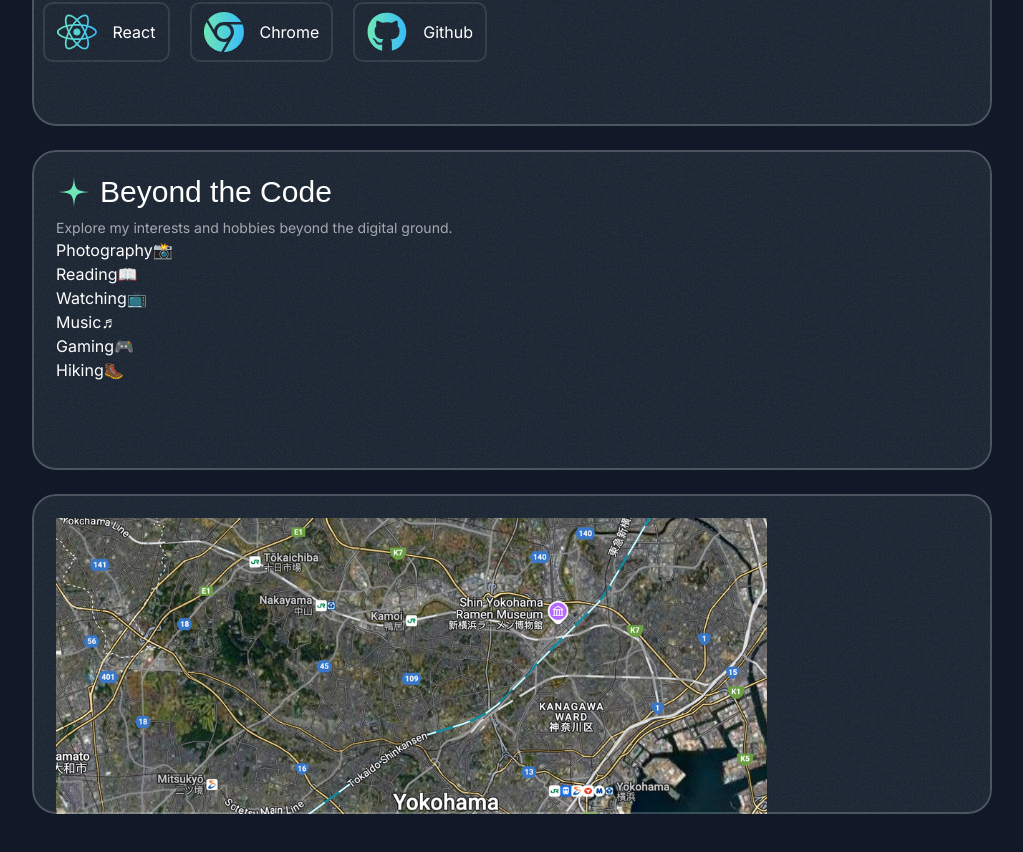
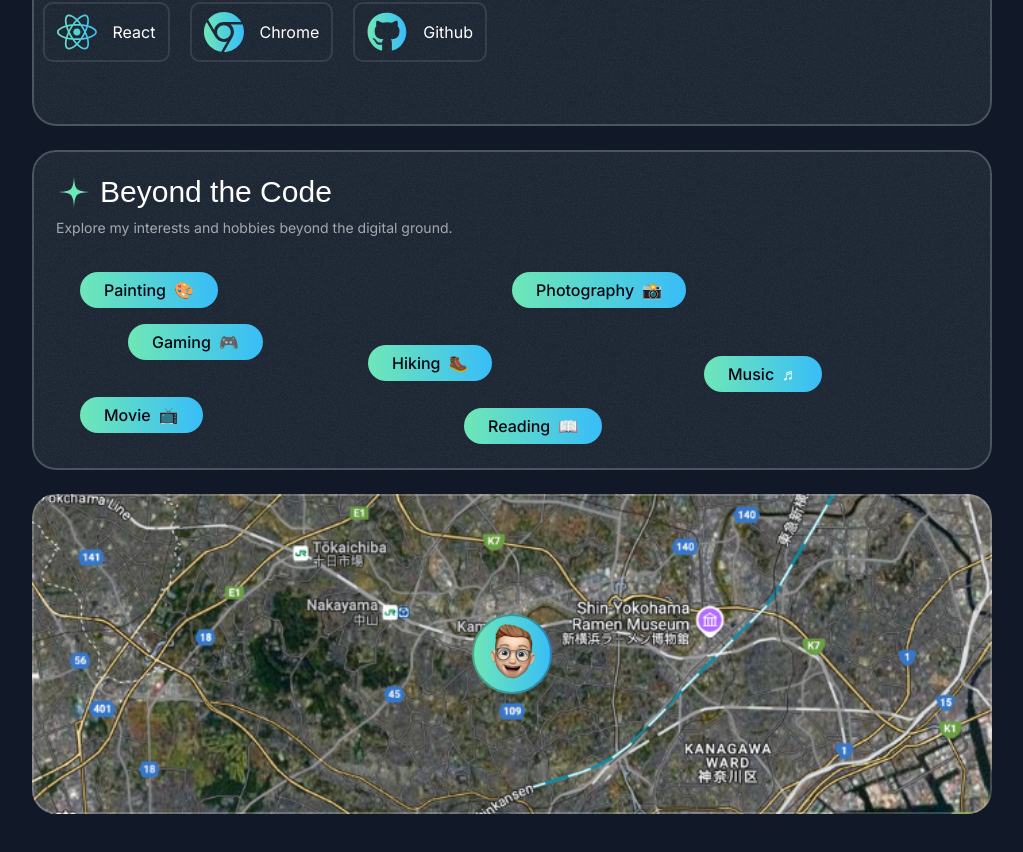
Before and after one commit to CoderMahabub/my-portfolio, a Next.js app: page / in a window 1280 px wide. Shown: the part 4582-5434 px from the top of the page, without its empty margins (128-1151 px from the left). Built offline with nearby package versions, Linux system fonts and the light colour scheme; a web font is replaced by a local one.

Commit message:
Hobbies Section

```diff
--- a/src/sections/About.tsx
+++ b/src/sections/About.tsx
@@ -42,28 +42,47 @@ const toolBoxItems = [
 
 const hobbies = [
   {
+    title: "Painting",
+    emoji: "🎨",
+    left: "5%",
+    top: "5%",
+  },
+  {
     title: "Photography",
     emoji: "📸",
+    left: "50%",
+    top: "5%",
+  },
+  {
+    title: "Hiking",
+    emoji: "🥾",
+    left: "35%",
+    top: "40%",
+  },
+  {
+    title: "Gaming",
+    emoji: "🎮",
+    left: "10%",
+    top: "30%",
+  },
+
+  {
+    title: "Music",
+    emoji: "♬",
+    left: "70%",
+    top: "45%",
+  },
+  {
+    title: "Movie",
+    emoji: "📺",
+    left: "5%",
+    top: "65%",
   },
   {
     title: "Reading",
     emoji: "📖",
-  },
-  {
-    title: "Watching",
-    emoji: "📺",
-  },
-  {
-    title: "Music",
-    emoji: "♬",
-  },
-  {
-    title: "Gaming",
-    emoji: "🎮",
-  },
-  {
-    title: "Hiking",
-    emoji: "🥾",
+    left: "45%",
+    top: "70%",
   },
 ];
 
@@ -101,23 +120,39 @@ export const AboutSection = () => {
               itemWrapperClassName="-translate-x-1/2"
             />
           </Card>
-          <Card className="h-[320px]">
+          <Card className="h-[320px] p-0 flex flex-col">
             <CardHeader
               title="Beyond the Code"
               description="Explore my interests and hobbies beyond the digital ground."
+              className="px-6 py-6"
             />
-            <div>
+            <div className="relative flex-1">
               {hobbies.map((hobby) => (
-                <div key={hobby.title}>
-                  <span>{hobby.title}</span>
+                <div
+                  key={hobby.title}
+                  className="inline-flex items-center gap-2 px-6 bg-gradient-to-r from-emerald-300 to-sky-400 rounded-full py-1.5 absolute"
+                  style={{
+                    left: hobby.left,
+                    top: hobby.top,
+                  }}
+                >
+                  <span className="font-medium text-gray-950">
+                    {hobby.title}
+                  </span>
                   <span>{hobby.emoji}</span>
                 </div>
               ))}
             </div>
           </Card>
-          <Card className="h-[320px]">
-            <Image src={mapImage} alt="map" />
-            <Image src={smileMemoji} alt="smile emoji" />
+          <Card className="h-[320px] p-0 relative">
+            <Image
+              src={mapImage}
+              alt="map"
+              className="h-full w-full object-cover object-left-top"
+            />
+            <div className="absolute top-1/2 left-1/2 -translate-x-1/2 -translate-y-1/2 size-20 rounded-full bg-gradient-to-r from-emerald-300 to-sky-400 after:content-[''] after:absolute after:inset-0 after:outline after:outline-2 after:-outline-offset-2 after:rounded-full after:outline-gray-950/30">
+              <Image src={smileMemoji} alt="smile emoji" className="size-20" />
+            </div>
           </Card>
         </div>
       </div>
```
